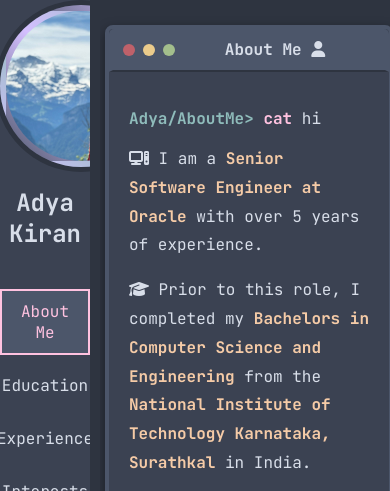
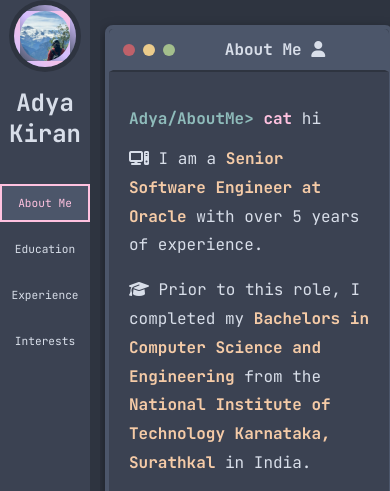
Before and after one commit to adyakiran19/resume, a plain HTML site: page index.html in a window 390 px wide. Shown: the top 491 px of the page. Drawn offline with Linux system fonts and the light colour scheme.

Commit message:
Responsiveness added

```diff
--- a/styles.css
+++ b/styles.css
@@ -98,8 +98,8 @@ header {
 }
 
 .sidebar img {
-    width: 150px; /* Adjust image width */
-    height: 150px; /* Adjust image height */
+    /* width: 150px; /* Adjust image width */
+    /* height: 150px; Adjust image height */
     border-radius: 50%; /* Make image round */
     margin-bottom: 10px; /* Optional: Add space below image */
     display: block; /* Ensure image is block-level element */
@@ -111,7 +111,8 @@ header {
     height: 150px; /* Default size for larger screens */
     border-radius: 50%;
     border: 6px solid transparent; /* Add a border with gradient */
-    background: linear-gradient(45deg, #4c566a, #d4bfff, #8fbcbb);
+    /* background: linear-gradient(45deg, #4c566a, #d4bfff, #8fbcbb);  */
+    background: linear-gradient(45deg, #4c566a, #d4bfff, #ffc2e0); /* Gradient border */
     box-shadow: 0 0 0 5px #2e3440;
     border-image-slice: 1;
     object-fit: cover;
@@ -353,12 +354,12 @@ main::-webkit-scrollbar-thumb {
 
 .education-heading {
     font-size: large;
-    line-height: 0.75;
+    line-height: 1.25;
 }
 
 .experience-heading {
     font-size: large;
-    line-height: 0.75;
+    line-height: 1.25;
 }
 
 form {
@@ -496,8 +497,7 @@ section {
     }
 
     .profile-picture {
-        width: 120px; /* Adjust profile picture size */
-        height: 120px; /* Adjust profile picture size */
+        display: none;
     }
 
     header {
@@ -517,6 +517,7 @@ section {
     .sidebar {
         width: 150px; /* Reduce sidebar width for tablets and mobile devices */
         padding-top: 10px; /* Reduce padding at the top */
+        font-size: 0.80rem;
     }
 
     main {
@@ -524,8 +525,8 @@ section {
     }
 
     .profile-picture {
-        width: 50px; /* Adjust profile picture size */
-        height: 50px; /* Adjust profile picture size */
+        width: 100px; /* Adjust profile picture size */
+        height: 100px; /* Adjust profile picture size */
     }
 
     header {
@@ -545,6 +546,7 @@ section {
     .sidebar {
         width: 90px; /* Further reduce sidebar width for small screens */
         padding-top: 5px; /* Further reduce padding at the top */
+        font-size: 0.70rem;
     }
 
     main {
```
Also changed, not shown: index.html (+0 -1 lines).
